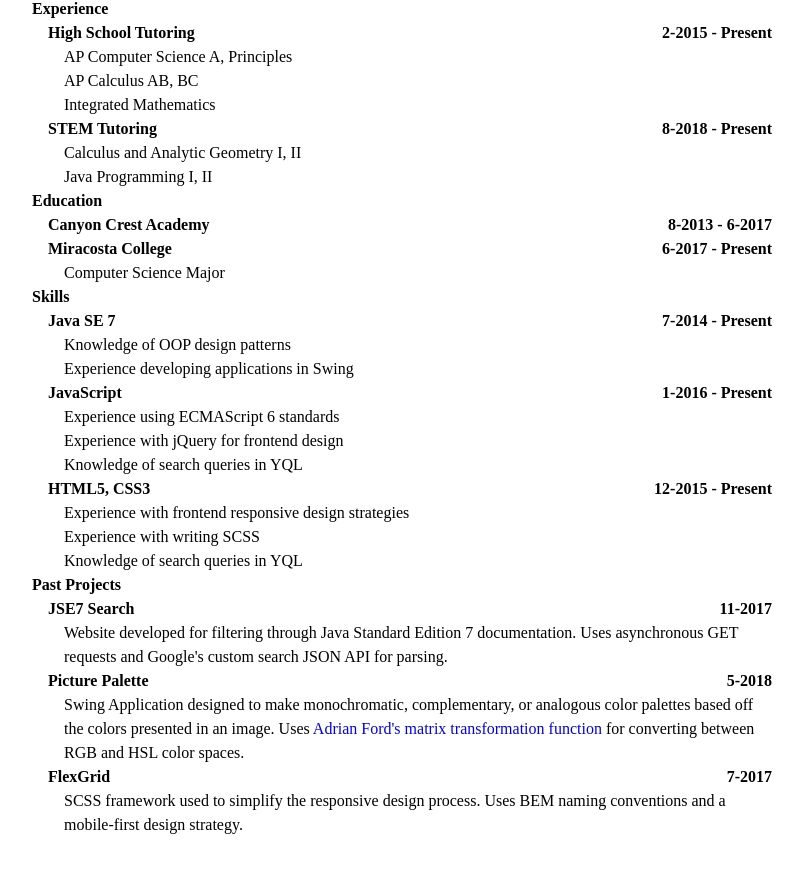
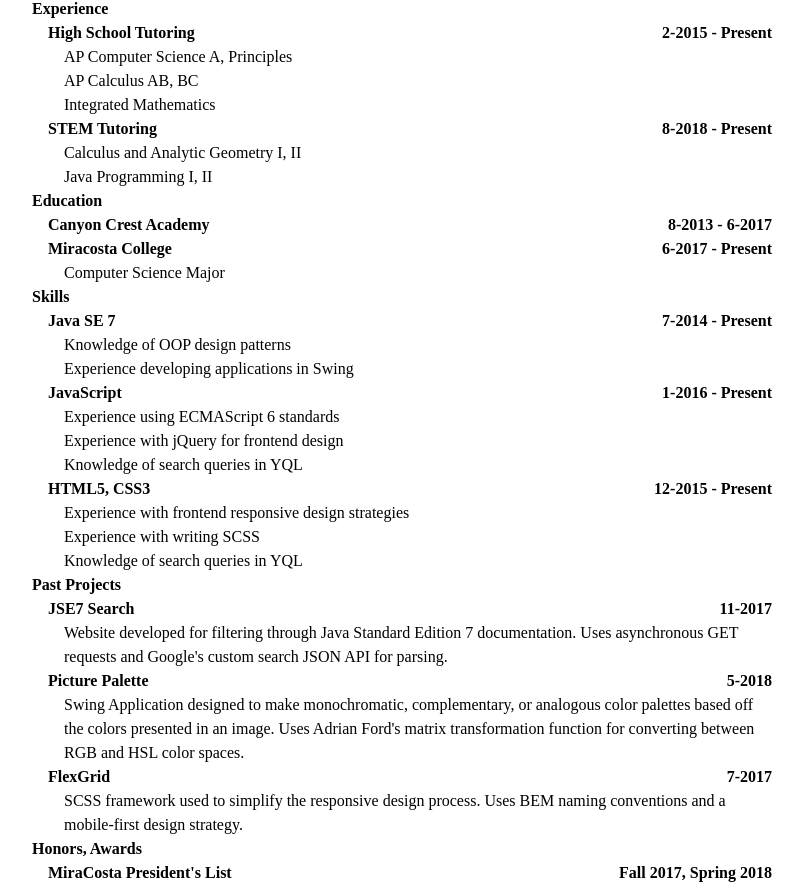
Before and after one commit to NoahT/NoahT.github.io, a plain HTML site: page index.html in a window 1280 px wide. Shown: the part 59-952 px from the top of the page, without its empty margins (238-1041 px from the left). Drawn offline with nearby package versions, Linux system fonts and the light colour scheme.

Commit message:
honors, awards

```diff
--- a/index.html
+++ b/index.html
@@ -10,7 +10,11 @@
   <link rel="stylesheet" type="text/css" href="./css/bem-grid-system.css">
   <link rel="stylesheet" type="text/css" href="./css/media-all.css">
 </head>
-<body>
+<body class="body">
+  <div class="body__background">
+    <div class="body__background-upper">
+    </div>
+  </div>
   <div class="grid">
     <div class="grid__row">
       <div class="grid__item grid__item--1 grid--hidden-phone grid--hidden-tablet">
@@ -34,7 +38,7 @@
 
         <hr class="hr">
 
-        <article class="article grid__column">
+        <article class="article">
           <section class="article__section grid__item">
             <h2 class="article__header">
               Experience
@@ -185,7 +189,7 @@
 
                 <ul class="block-list">
                   <li class="block-list__item">
-                    Swing Application designed to make monochromatic, complementary, or analogous color palettes based off the colors presented in an image. Uses <a href="https://poynton.ca/PDFs/coloureq.pdf" target="blank">Adrian Ford's matrix transformation function</a> for converting between RGB and HSL color spaces.
+                    Swing Application designed to make monochromatic, complementary, or analogous color palettes based off the colors presented in an image. Uses <a href="https://poynton.ca/PDFs/coloureq.pdf" target="blank" class="anchor article__anchor anchor--opaque">Adrian Ford's matrix transformation function</a> for converting between RGB and HSL color spaces.
                   </li>
                 </ul>
               </li>
@@ -204,11 +208,32 @@
             </ul>
           </section>
 
+          <section class="article__section grid__item">
+            <h2 class="article__header">
+              Honors, Awards
+            </h2>
+            <ul class="block-list">
+              <li class="block-list__item">
+                <h3 class="article__subheader">
+                  MiraCosta President's List <span class="article__timeline">Fall 2017, Spring 2018</span>
+                </h3>
+              </li>
+            </ul>
+          </section>
+
         </article>
       </div>
       <div class="grid__item grid__item--1 grid--hidden-phone grid--hidden-tablet">
       </div>
     </div>
   </div>
+  <div class="body__background">
+    <div class="body__background-lower">
+    </div>
+  </div>
+  <script
+  src="https://code.jquery.com/jquery-3.3.1.min.js"
+  integrity="sha256-FgpCb/KJQlLNfOu91ta32o/NMZxltwRo8QtmkMRdAu8="
+  crossorigin="anonymous"></script>
 </body>
 </html>
```
